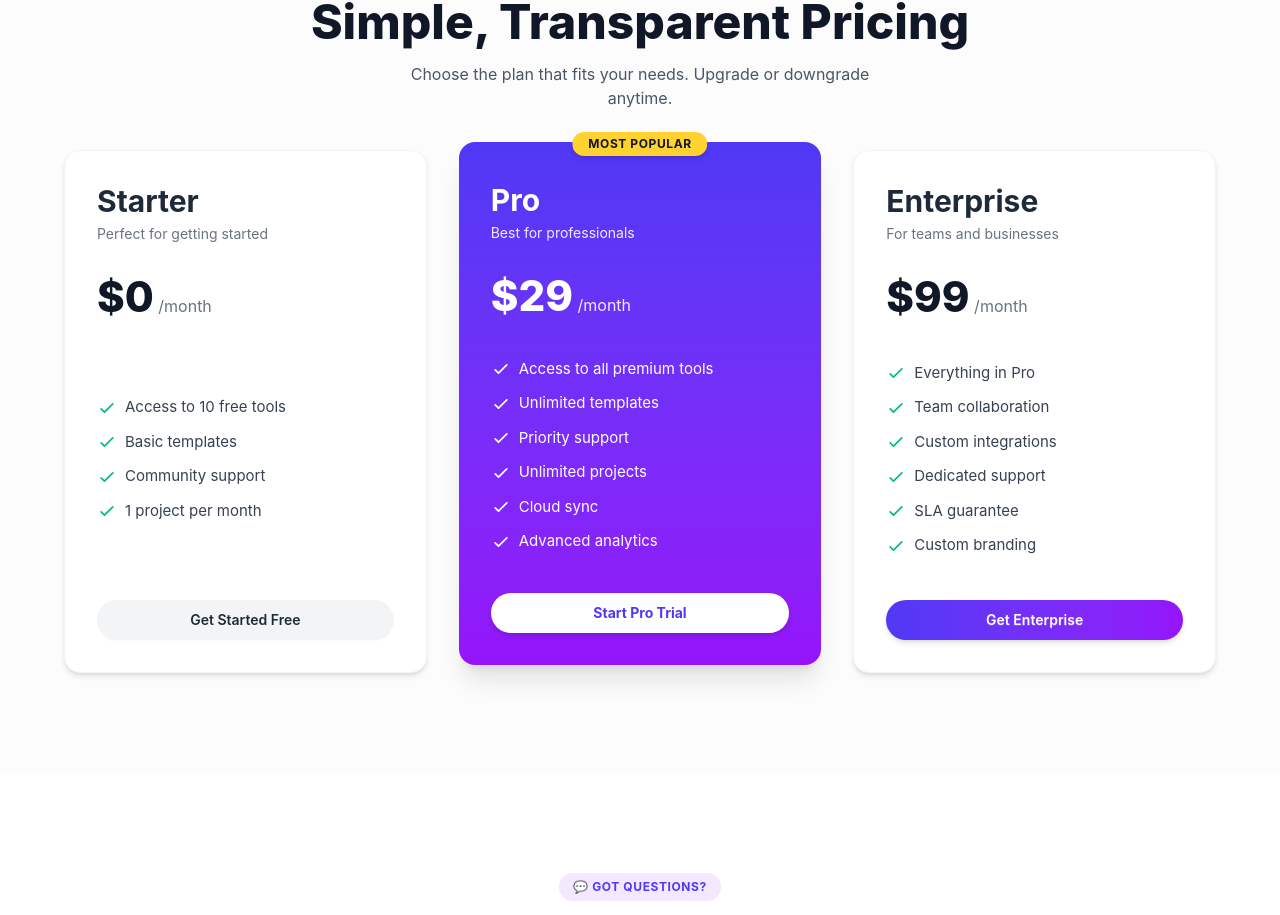
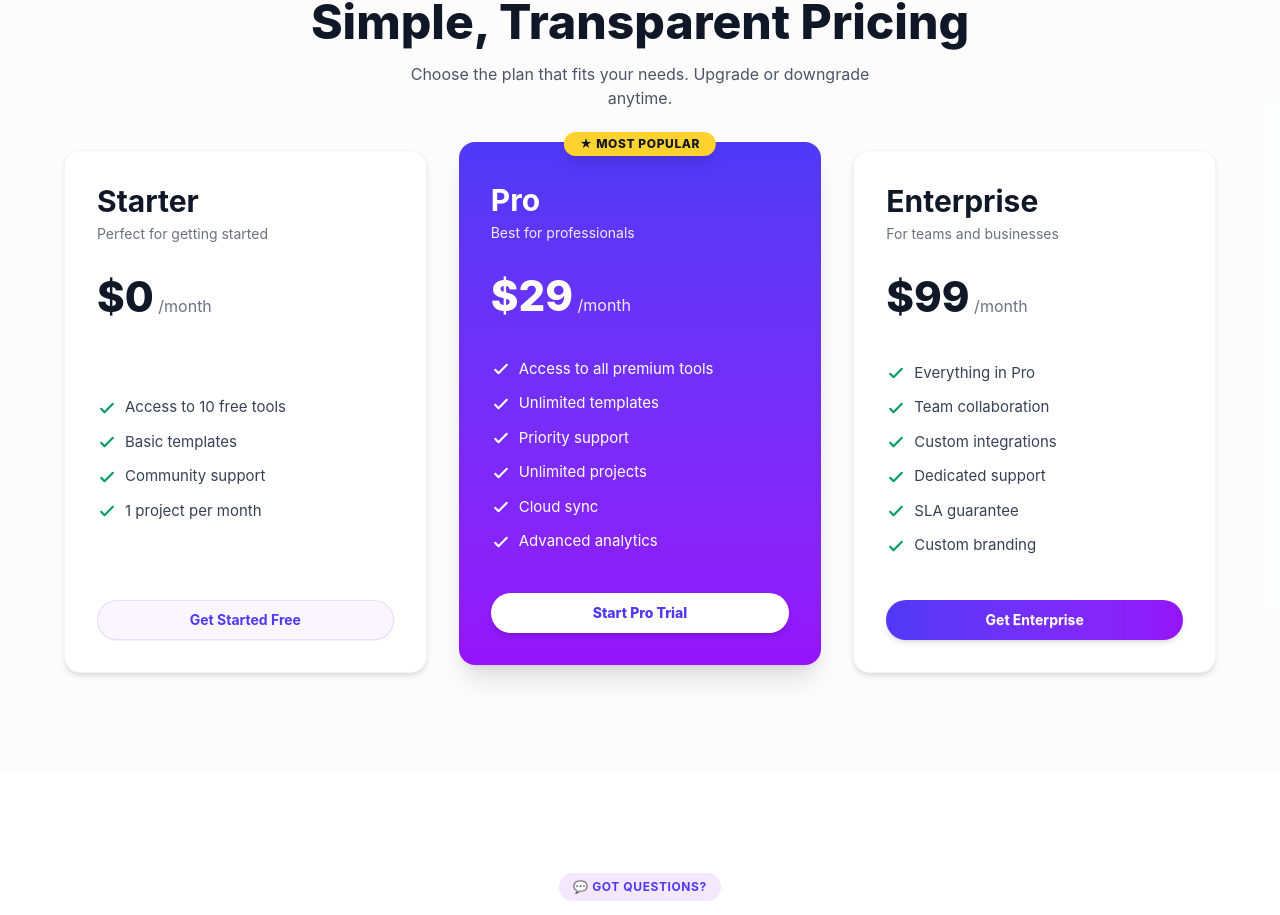
Before and after one commit to ArifKhanEver/DigiTools-Platform, a React (Vite) app: page / in a window 1280 px wide. Shown: the part 3455-4370 px from the top of the page. Built offline with nearby package versions, Linux system fonts and the light colour scheme.

Commit message:
fix(pricing): Upgrade Starter plan button contrast and card hover elevations

```diff
--- a/src/components/Pricing.jsx
+++ b/src/components/Pricing.jsx
@@ -19,10 +19,10 @@ const Pricing = () => {
                 <div className='flex flex-col lg:flex-row justify-center items-stretch gap-8 max-w-6xl mx-auto'>
 
                     {/* Starter Card */}
-                    <div className="card rounded-2xl w-full max-w-sm mx-auto lg:max-w-none lg:w-1/3 bg-white shadow-md border border-gray-100 hover:shadow-xl transition-all duration-300">
+                    <div className="card rounded-2xl w-full max-w-sm mx-auto lg:max-w-none lg:w-1/3 bg-white shadow-md border border-gray-100 hover:border-purple-200 hover:shadow-xl transition-all duration-300 hover:-translate-y-1">
                         <div className="card-body flex flex-col justify-between p-8">
                             <div>
-                                <h2 className="text-3xl font-bold text-gray-800">Starter</h2>
+                                <h2 className="text-3xl font-bold text-gray-900">Starter</h2>
                                 <p className="text-gray-500 mt-1">Perfect for getting started</p>
                                 <div className="text-xl mt-6">
                                     <span className='text-[42px] font-extrabold text-gray-900'>$0</span>
@@ -31,26 +31,26 @@ const Pricing = () => {
                             </div>
                             <ul className="mt-6 flex flex-col gap-3 text-[15px] text-gray-700">
                                 <li className="flex items-center gap-2">
-                                    <svg xmlns="http://www.w3.org/2000/svg" className="size-5 shrink-0 text-emerald-500" fill="none" viewBox="0 0 24 24" stroke="currentColor"><path strokeLinecap="round" strokeLinejoin="round" strokeWidth="2" d="M5 13l4 4L19 7" /></svg>
+                                    <svg xmlns="http://www.w3.org/2000/svg" className="size-5 shrink-0 text-emerald-600" fill="none" viewBox="0 0 24 24" stroke="currentColor"><path strokeLinecap="round" strokeLinejoin="round" strokeWidth="2.5" d="M5 13l4 4L19 7" /></svg>
                                     <span>Access to 10 free tools</span>
                                 </li>
                                 <li className="flex items-center gap-2">
-                                    <svg xmlns="http://www.w3.org/2000/svg" className="size-5 shrink-0 text-emerald-500" fill="none" viewBox="0 0 24 24" stroke="currentColor"><path strokeLinecap="round" strokeLinejoin="round" strokeWidth="2" d="M5 13l4 4L19 7" /></svg>
+                                    <svg xmlns="http://www.w3.org/2000/svg" className="size-5 shrink-0 text-emerald-600" fill="none" viewBox="0 0 24 24" stroke="currentColor"><path strokeLinecap="round" strokeLinejoin="round" strokeWidth="2.5" d="M5 13l4 4L19 7" /></svg>
                                     <span>Basic templates</span>
                                 </li>
                                 <li className="flex items-center gap-2">
-                                    <svg xmlns="http://www.w3.org/2000/svg" className="size-5 shrink-0 text-emerald-500" fill="none" viewBox="0 0 24 24" stroke="currentColor"><path strokeLinecap="round" strokeLinejoin="round" strokeWidth="2" d="M5 13l4 4L19 7" /></svg>
+                                    <svg xmlns="http://www.w3.org/2000/svg" className="size-5 shrink-0 text-emerald-600" fill="none" viewBox="0 0 24 24" stroke="currentColor"><path strokeLinecap="round" strokeLinejoin="round" strokeWidth="2.5" d="M5 13l4 4L19 7" /></svg>
                                     <span>Community support</span>
                                 </li>
                                 <li className="flex items-center gap-2">
-                                    <svg xmlns="http://www.w3.org/2000/svg" className="size-5 shrink-0 text-emerald-500" fill="none" viewBox="0 0 24 24" stroke="currentColor"><path strokeLinecap="round" strokeLinejoin="round" strokeWidth="2" d="M5 13l4 4L19 7" /></svg>
+                                    <svg xmlns="http://www.w3.org/2000/svg" className="size-5 shrink-0 text-emerald-600" fill="none" viewBox="0 0 24 24" stroke="currentColor"><path strokeLinecap="round" strokeLinejoin="round" strokeWidth="2.5" d="M5 13l4 4L19 7" /></svg>
                                     <span>1 project per month</span>
                                 </li>
                             </ul>
                             <div className="mt-8">
                                 <button
                                     onClick={() => handleSelectPlan('Starter')}
-                                    className="btn btn-block bg-gray-100 hover:bg-gray-200 text-gray-800 font-semibold rounded-full border-none transition-all hover:scale-105 active:scale-95 cursor-pointer"
+                                    className="btn btn-block bg-purple-50 hover:bg-purple-100 text-[#4F39F6] border border-purple-200/80 font-bold rounded-full transition-all hover:scale-105 active:scale-95 cursor-pointer shadow-2xs"
                                 >
                                     Get Started Free
                                 </button>
@@ -61,8 +61,8 @@ const Pricing = () => {
                     {/* Pro Card (Highlighted) */}
                     <div className="card rounded-2xl w-full max-w-sm mx-auto lg:max-w-none lg:w-1/3 shadow-xl bg-linear-to-b from-[#4F39F6] to-[#9514FA] text-white relative transform lg:-translate-y-2 hover:scale-[1.03] transition-all duration-300">
                         <div className="absolute -top-3 left-1/2 -translate-x-1/2">
-                            <span className="badge bg-amber-300 text-gray-900 font-bold px-4 py-3 shadow-md rounded-full text-xs uppercase tracking-wider border-none">
-                                Most Popular
+                            <span className="badge bg-amber-300 text-gray-900 font-extrabold px-4 py-3 shadow-lg rounded-full text-xs uppercase tracking-wider border-none">
+                                ★ Most Popular
                             </span>
                         </div>
                         <div className="card-body flex flex-col justify-between p-8 pt-10">
@@ -76,34 +76,34 @@ const Pricing = () => {
                             </div>
                             <ul className="mt-6 flex flex-col gap-3 text-[15px]">
                                 <li className="flex items-center gap-2">
-                                    <svg xmlns="http://www.w3.org/2000/svg" className="size-5 shrink-0 text-white" fill="none" viewBox="0 0 24 24" stroke="currentColor"><path strokeLinecap="round" strokeLinejoin="round" strokeWidth="2" d="M5 13l4 4L19 7" /></svg>
+                                    <svg xmlns="http://www.w3.org/2000/svg" className="size-5 shrink-0 text-white" fill="none" viewBox="0 0 24 24" stroke="currentColor"><path strokeLinecap="round" strokeLinejoin="round" strokeWidth="2.5" d="M5 13l4 4L19 7" /></svg>
                                     <span>Access to all premium tools</span>
                                 </li>
                                 <li className="flex items-center gap-2">
-                                    <svg xmlns="http://www.w3.org/2000/svg" className="size-5 shrink-0 text-white" fill="none" viewBox="0 0 24 24" stroke="currentColor"><path strokeLinecap="round" strokeLinejoin="round" strokeWidth="2" d="M5 13l4 4L19 7" /></svg>
+                                    <svg xmlns="http://www.w3.org/2000/svg" className="size-5 shrink-0 text-white" fill="none" viewBox="0 0 24 24" stroke="currentColor"><path strokeLinecap="round" strokeLinejoin="round" strokeWidth="2.5" d="M5 13l4 4L19 7" /></svg>
                                     <span>Unlimited templates</span>
                                 </li>
                                 <li className="flex items-center gap-2">
-                                    <svg xmlns="http://www.w3.org/2000/svg" className="size-5 shrink-0 text-white" fill="none" viewBox="0 0 24 24" stroke="currentColor"><path strokeLinecap="round" strokeLinejoin="round" strokeWidth="2" d="M5 13l4 4L19 7" /></svg>
+                                    <svg xmlns="http://www.w3.org/2000/svg" className="size-5 shrink-0 text-white" fill="none" viewBox="0 0 24 24" stroke="currentColor"><path strokeLinecap="round" strokeLinejoin="round" strokeWidth="2.5" d="M5 13l4 4L19 7" /></svg>
                                     <span>Priority support</span>
                                 </li>
                                 <li className="flex items-center gap-2">
-                                    <svg xmlns="http://www.w3.org/2000/svg" className="size-5 shrink-0 text-white" fill="none" viewBox="0 0 24 24" stroke="currentColor"><path strokeLinecap="round" strokeLinejoin="round" strokeWidth="2" d="M5 13l4 4L19 7" /></svg>
+                                    <svg xmlns="http://www.w3.org/2000/svg" className="size-5 shrink-0 text-white" fill="none" viewBox="0 0 24 24" stroke="currentColor"><path strokeLinecap="round" strokeLinejoin="round" strokeWidth="2.5" d="M5 13l4 4L19 7" /></svg>
                                     <span>Unlimited projects</span>
                                 </li>
                                 <li className="flex items-center gap-2">
-                                    <svg xmlns="http://www.w3.org/2000/svg" className="size-5 shrink-0 text-white" fill="none" viewBox="0 0 24 24" stroke="currentColor"><path strokeLinecap="round" strokeLinejoin="round" strokeWidth="2" d="M5 13l4 4L19 7" /></svg>
+                                    <svg xmlns="http://www.w3.org/2000/svg" className="size-5 shrink-0 text-white" fill="none" viewBox="0 0 24 24" stroke="currentColor"><path strokeLinecap="round" strokeLinejoin="round" strokeWidth="2.5" d="M5 13l4 4L19 7" /></svg>
                                     <span>Cloud sync</span>
                                 </li>
                                 <li className="flex items-center gap-2">
-                                    <svg xmlns="http://www.w3.org/2000/svg" className="size-5 shrink-0 text-white" fill="none" viewBox="0 0 24 24" stroke="currentColor"><path strokeLinecap="round" strokeLinejoin="round" strokeWidth="2" d="M5 13l4 4L19 7" /></svg>
+                                    <svg xmlns="http://www.w3.org/2000/svg" className="size-5 shrink-0 text-white" fill="none" viewBox="0 0 24 24" stroke="currentColor"><path strokeLinecap="round" strokeLinejoin="round" strokeWidth="2.5" d="M5 13l4 4L19 7" /></svg>
                                     <span>Advanced analytics</span>
                                 </li>
                             </ul>
                             <div className="mt-8">
                                 <button
                                     onClick={() => handleSelectPlan('Pro')}
-                                    className="btn btn-block bg-white hover:bg-gray-100 text-[#4F39F6] font-bold rounded-full border-none shadow-md hover:shadow-lg transition-all hover:scale-105 active:scale-95 cursor-pointer"
+                                    className="btn btn-block bg-white hover:bg-gray-100 text-[#4F39F6] font-extrabold rounded-full border-none shadow-md hover:shadow-xl transition-all hover:scale-105 active:scale-95 cursor-pointer"
                                 >
                                     Start Pro Trial
                                 </button>
@@ -112,10 +112,10 @@ const Pricing = () => {
                     </div>
 
                     {/* Enterprise Card */}
-                    <div className="card rounded-2xl w-full max-w-sm mx-auto lg:max-w-none lg:w-1/3 bg-white shadow-md border border-gray-100 hover:shadow-xl transition-all duration-300">
+                    <div className="card rounded-2xl w-full max-w-sm mx-auto lg:max-w-none lg:w-1/3 bg-white shadow-md border border-gray-100 hover:border-purple-200 hover:shadow-xl transition-all duration-300 hover:-translate-y-1">
                         <div className="card-body flex flex-col justify-between p-8">
                             <div>
-                                <h2 className="text-3xl font-bold text-gray-800">Enterprise</h2>
+                                <h2 className="text-3xl font-bold text-gray-900">Enterprise</h2>
                                 <p className="text-gray-500 mt-1">For teams and businesses</p>
                                 <div className="text-xl mt-6">
                                     <span className='text-[42px] font-extrabold text-gray-900'>$99</span>
@@ -124,34 +124,34 @@ const Pricing = () => {
                             </div>
                             <ul className="mt-6 flex flex-col gap-3 text-[15px] text-gray-700">
                                 <li className="flex items-center gap-2">
-                                    <svg xmlns="http://www.w3.org/2000/svg" className="size-5 shrink-0 text-emerald-500" fill="none" viewBox="0 0 24 24" stroke="currentColor"><path strokeLinecap="round" strokeLinejoin="round" strokeWidth="2" d="M5 13l4 4L19 7" /></svg>
+                                    <svg xmlns="http://www.w3.org/2000/svg" className="size-5 shrink-0 text-emerald-600" fill="none" viewBox="0 0 24 24" stroke="currentColor"><path strokeLinecap="round" strokeLinejoin="round" strokeWidth="2.5" d="M5 13l4 4L19 7" /></svg>
                                     <span>Everything in Pro</span>
                                 </li>
                                 <li className="flex items-center gap-2">
-                                    <svg xmlns="http://www.w3.org/2000/svg" className="size-5 shrink-0 text-emerald-500" fill="none" viewBox="0 0 24 24" stroke="currentColor"><path strokeLinecap="round" strokeLinejoin="round" strokeWidth="2" d="M5 13l4 4L19 7" /></svg>
+                                    <svg xmlns="http://www.w3.org/2000/svg" className="size-5 shrink-0 text-emerald-600" fill="none" viewBox="0 0 24 24" stroke="currentColor"><path strokeLinecap="round" strokeLinejoin="round" strokeWidth="2.5" d="M5 13l4 4L19 7" /></svg>
                                     <span>Team collaboration</span>
                                 </li>
                                 <li className="flex items-center gap-2">
-                                    <svg xmlns="http://www.w3.org/2000/svg" className="size-5 shrink-0 text-emerald-500" fill="none" viewBox="0 0 24 24" stroke="currentColor"><path strokeLinecap="round" strokeLinejoin="round" strokeWidth="2" d="M5 13l4 4L19 7" /></svg>
+                                    <svg xmlns="http://www.w3.org/2000/svg" className="size-5 shrink-0 text-emerald-600" fill="none" viewBox="0 0 24 24" stroke="currentColor"><path strokeLinecap="round" strokeLinejoin="round" strokeWidth="2.5" d="M5 13l4 4L19 7" /></svg>
                                     <span>Custom integrations</span>
                                 </li>
                                 <li className="flex items-center gap-2">
-                                    <svg xmlns="http://www.w3.org/2000/svg" className="size-5 shrink-0 text-emerald-500" fill="none" viewBox="0 0 24 24" stroke="currentColor"><path strokeLinecap="round" strokeLinejoin="round" strokeWidth="2" d="M5 13l4 4L19 7" /></svg>
+                                    <svg xmlns="http://www.w3.org/2000/svg" className="size-5 shrink-0 text-emerald-600" fill="none" viewBox="0 0 24 24" stroke="currentColor"><path strokeLinecap="round" strokeLinejoin="round" strokeWidth="2.5" d="M5 13l4 4L19 7" /></svg>
                                     <span>Dedicated support</span>
                                 </li>
                                 <li className="flex items-center gap-2">
-                                    <svg xmlns="http://www.w3.org/2000/svg" className="size-5 shrink-0 text-emerald-500" fill="none" viewBox="0 0 24 24" stroke="currentColor"><path strokeLinecap="round" strokeLinejoin="round" strokeWidth="2" d="M5 13l4 4L19 7" /></svg>
+                                    <svg xmlns="http://www.w3.org/2000/svg" className="size-5 shrink-0 text-emerald-600" fill="none" viewBox="0 0 24 24" stroke="currentColor"><path strokeLinecap="round" strokeLinejoin="round" strokeWidth="2.5" d="M5 13l4 4L19 7" /></svg>
                                     <span>SLA guarantee</span>
                                 </li>
                                 <li className="flex items-center gap-2">
-                                    <svg xmlns="http://www.w3.org/2000/svg" className="size-5 shrink-0 text-emerald-500" fill="none" viewBox="0 0 24 24" stroke="currentColor"><path strokeLinecap="round" strokeLinejoin="round" strokeWidth="2" d="M5 13l4 4L19 7" /></svg>
+                                    <svg xmlns="http://www.w3.org/2000/svg" className="size-5 shrink-0 text-emerald-600" fill="none" viewBox="0 0 24 24" stroke="currentColor"><path strokeLinecap="round" strokeLinejoin="round" strokeWidth="2.5" d="M5 13l4 4L19 7" /></svg>
                                     <span>Custom branding</span>
                                 </li>
                             </ul>
                             <div className="mt-8">
                                 <button
                                     onClick={() => handleSelectPlan('Enterprise')}
-                                    className="btn btn-block bg-linear-to-r from-[#4F39F6] to-[#9514FA] hover:opacity-90 text-white font-semibold rounded-full border-none shadow-md hover:shadow-lg transition-all hover:scale-105 active:scale-95 cursor-pointer"
+                                    className="btn btn-block bg-linear-to-r from-[#4F39F6] to-[#9514FA] hover:opacity-95 text-white font-bold rounded-full border-none shadow-md hover:shadow-xl transition-all hover:scale-105 active:scale-95 cursor-pointer"
                                 >
                                     Get Enterprise
                                 </button>
```
